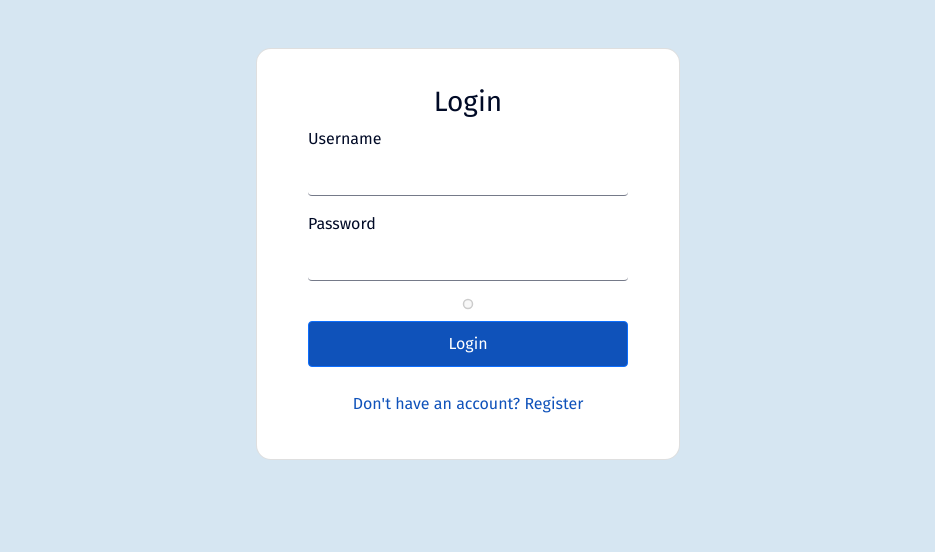
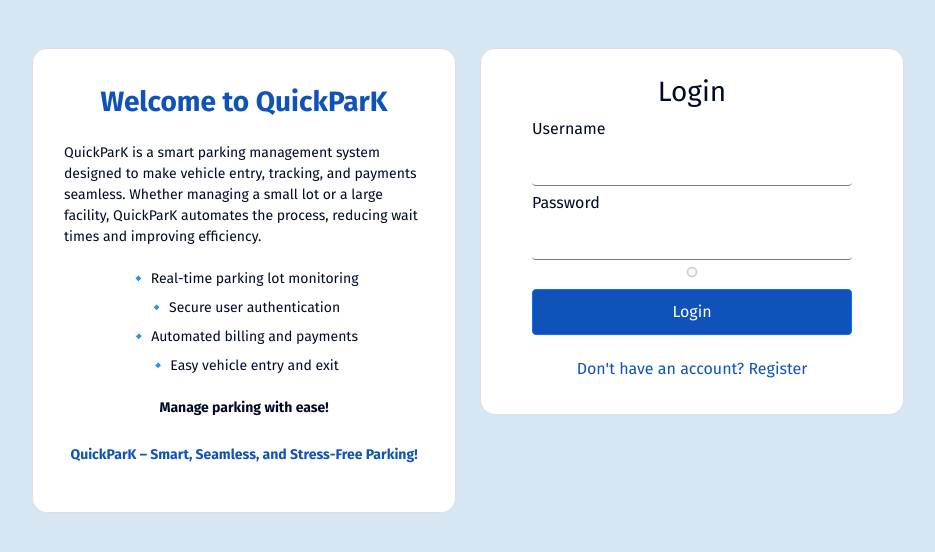
Before and after one commit to marmikjethwa/Parking-system, a website: page Public/index.html in a window 1280 px wide. Shown: the whole page, without its empty margins (172-1107 px from the left). Drawn offline with nearby package versions, Linux system fonts and the light colour scheme.

Commit message:
landing page updates

```diff
--- a/Public/index.html
+++ b/Public/index.html
@@ -11,6 +11,25 @@
     <div></div>
     <div id="loginForm" class="login_register container mt-5">
         <div class="row justify-content-center">
+            <div class="col-md-6">
+                <div class="card info-card">
+                    <div class="card-body">
+                        <h3 class="card-title text-center">Welcome to QuickParK</h3>
+                        <p>
+                            QuickParK is a smart parking management system designed to make vehicle entry, tracking, and payments seamless. Whether managing a small lot or a large facility, QuickParK automates the process, reducing wait times and improving efficiency.
+                        </p>
+                        <ul>
+                            <li>🔹 Real-time parking lot monitoring</li>
+                            <li>🔹 Secure user authentication</li>
+                            <li>🔹 Automated billing and payments</li>
+                            <li>🔹 Easy vehicle entry and exit</li>
+                        </ul>
+                        <p class="text-center"><strong>Manage parking with ease!</strong></p>
+                        <p class="tagline">QuickParK – Smart, Seamless, and Stress-Free Parking!</p>
+                    </div>
+                </div>
+            </div>
+
             <div class="col-md-6">
                 <div class="card">
                     <div class="card-body">
@@ -41,6 +60,23 @@
 
     <div id="registerForm" class="login_register container mt-5" style="display: none;">
         <div class="row justify-content-center">
+        <div class="col-md-6">
+            <div class="card info-card">
+                <div class="card-body">
+                    <h3 class="card-title text-center">Welcome to QuickParK</h3>
+                    <p>
+                        QuickParK is a smart parking management system designed to simplify vehicle entry, tracking, and billing.
+                        Easily monitor parking spaces, manage payments, and ensure smooth operations with our automated system.
+                    </p>
+                    <ul>
+                        <li>🔹 Real-time parking lot monitoring</li>
+                        <li>🔹 Secure user authentication</li>
+                        <li>🔹 Automated billing and payments</li>
+                        <li>🔹 Easy vehicle entry and exit</li>
+                    </ul>
+                </div>
+            </div>
+        </div>
         <div class="col-md-6">
             <div class="card">
             <div class="card-body">
--- a/Public/style.css
+++ b/Public/style.css
@@ -13,13 +13,56 @@ body {
   color: #000a26;
 }
 
+.info-card {
+  border-radius: 15px;
+  padding: 20px;
+  background-color: #fff;
+}
+
+.info-card h3 {
+  color: #0f52ba;
+  font-weight: 700;
+  text-align: center;
+  padding: 10px;
+}
+
+.info-card ul {
+  list-style: none;
+  padding: 0;
+  text-align: center;
+}
+
+.info-card ul li {
+  margin-bottom: 8px;
+  font-size: 14px;
+}
+
+.info-card p {
+  font-size: 14px;
+  padding: 5px;
+}
+
+.tagline {
+  color: #0f52ba;
+  text-align: center;
+  font-weight: bold;
+}
+
+.mb-3 {
+  margin-bottom: 5px !important;
+}
+
+.mt-2 {
+  margin-top: 5px !important;
+}
+
 .login_register {
   width: 70%;
 }
 
 .login_register .card {
   border-radius: 15px;
-  padding: 20px 10px;
+  padding: 10px 10px;
 }
 
 form {
@@ -29,6 +72,10 @@ form {
 .form-control {
   border: none;
   border-bottom: 1.5px solid #000a268a;
+}
+
+.mb-3 {
+  margin: 0;
 }
 
 .button {
@@ -59,6 +106,7 @@ form {
   background-color: #0f52ba;
   color: white;
 }
+
 #newVehicleEntry {
   background-color: #0f52ba;
   color: white;
```
